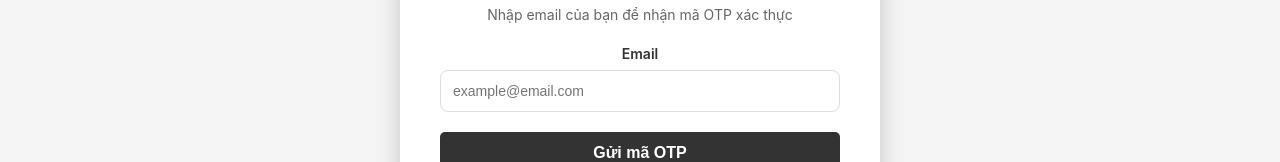
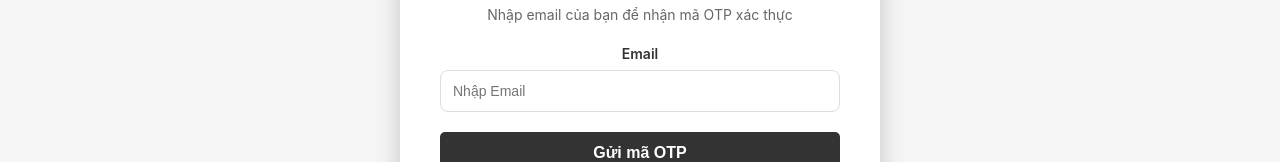
Before and after one commit to vuubatluc/e-commerce, a React (Create React App) app: page /forgot-password in a window 1280 px wide. Shown: the part 452-614 px from the top of the page. Built offline with nearby package versions, Linux system fonts and the light colour scheme.

Commit message:
fix forgetpassword

```diff
--- a/src/components/ForgotPassword.js
+++ b/src/components/ForgotPassword.js
@@ -162,7 +162,7 @@ function ForgotPassword() {
                 value={email}
                 onChange={(e) => setEmail(e.target.value)}
                 required
-                placeholder="example@email.com"
+                placeholder="Nhập Email"
                 disabled={loading}
               />
             </div>
```
